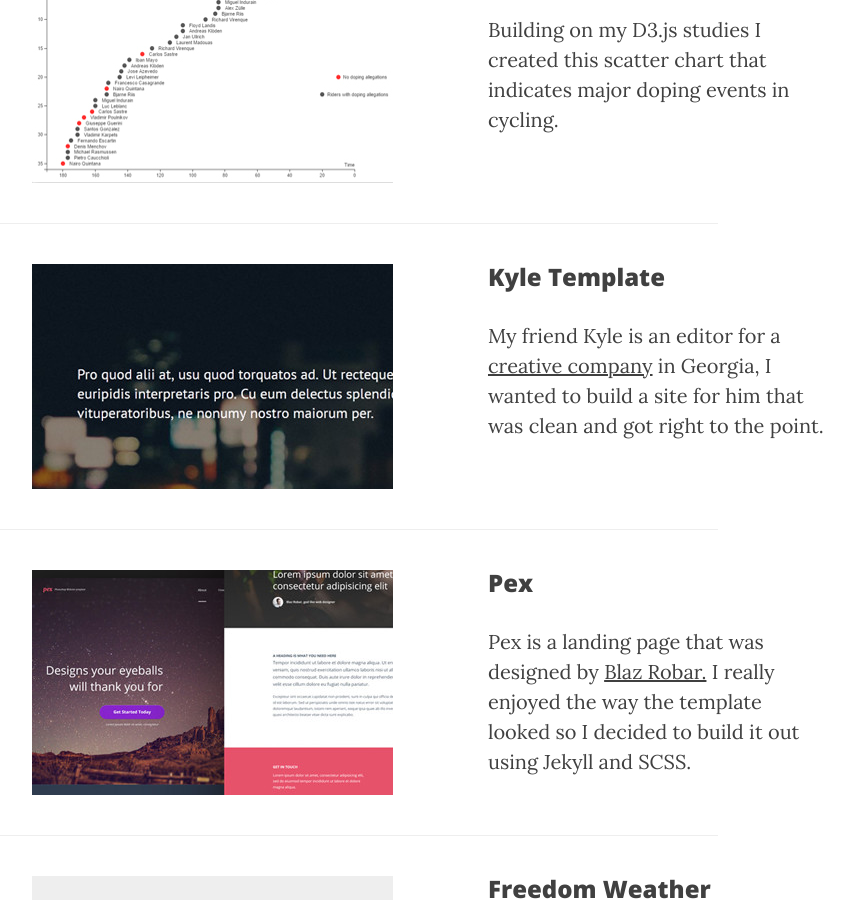
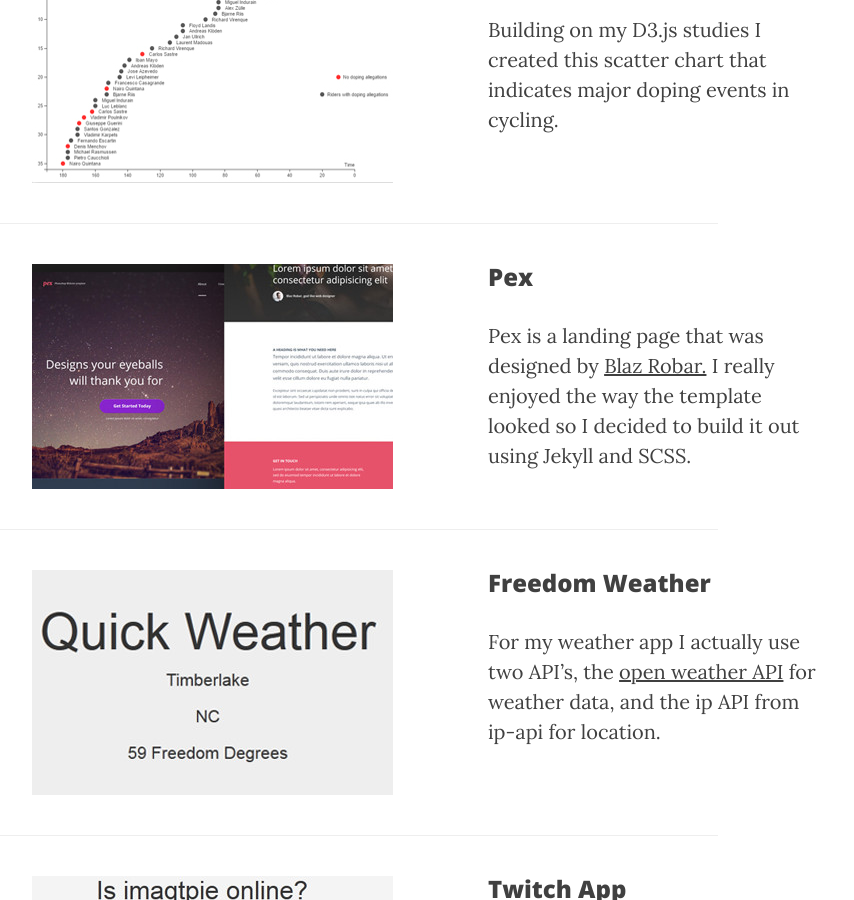
Before and after one commit to qkombur/qkombur.github.io, a Jekyll site: the page built from index.html, in a window 1280 px wide and 900 px high, scrolled down 2715 px. Shown: the whole window, without its empty margins (297-1151 px from the left). Built offline with Jekyll 4.4.1, drawn with Linux system fonts in a browser that asks for light colours; nearby versions of some CDN libraries.

Commit message:
Update index.html

```diff
--- a/index.html
+++ b/index.html
@@ -106,22 +106,6 @@ description: "Web Developer and Media Enthusiast"
 </div>
 <hr></hr>
 
-<div class="row">
-	<div class="col-xs-12 col-sm-8" >
-		<a href="http://www.qkombur.com/kyletemplate/">
-			<img class="center-block" src="{{site.baseurl}}/img/kyle.jpg">
-		</a>
-	</div>
-	<div class=" col-md-4">
-    <a href="http://www.qkombur.com/kyletemplate/">
-			<h3>Kyle Template</h3>
-		</a>
-		<p>My friend Kyle is an editor for a
-			<a href="http://www.gasmmedia.com/">creative company</a>
-			 in Georgia, I wanted to build a site for him that was clean and got right to the point.</p>
-	</div>
-</div>
-<hr></hr>
 
 <div class="row">
 	<div class="col-xs-12 col-sm-8" >
```
